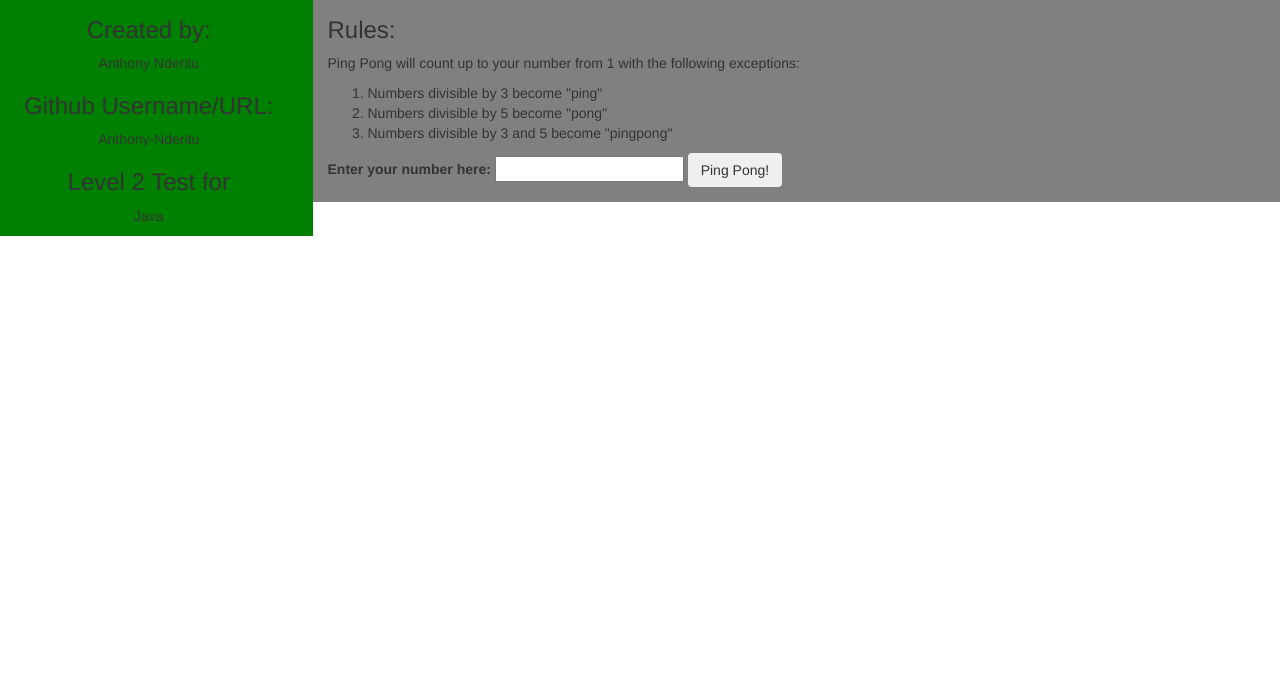
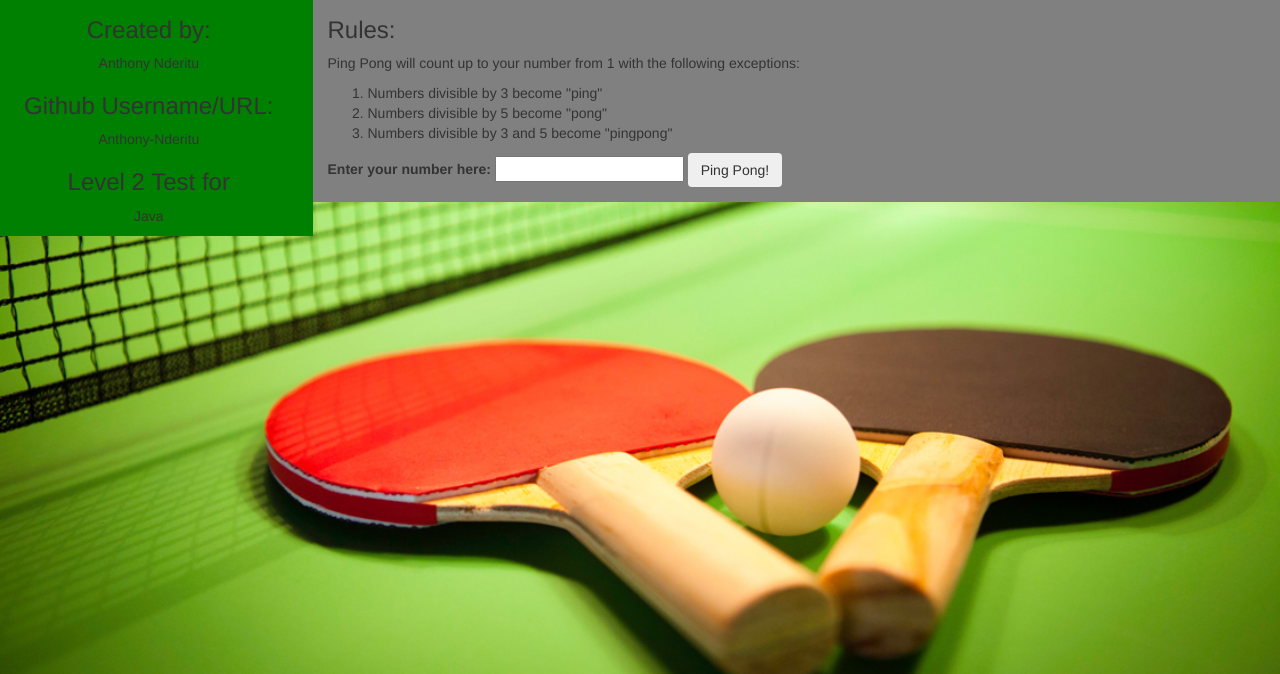
Before and after one commit to Anthony-Nderitu/pingpong, a plain HTML site: page index.html in a window 1280 px wide. Shown: the part 126-800 px from the top of the page. Drawn offline with nearby package versions, Linux system fonts and the light colour scheme.

Commit message:
Add background image.

```diff
--- a/css/styles.css
+++ b/css/styles.css
@@ -11,3 +11,8 @@
 .col-md-9 {
   background-color: grey;
 }
+body {
+  background-image: url("../pinpong.jpg");
+  background-size: cover;
+  background-repeat: no-repeat;
+}
```
Also changed, not shown: pinpong.jpg (added).
